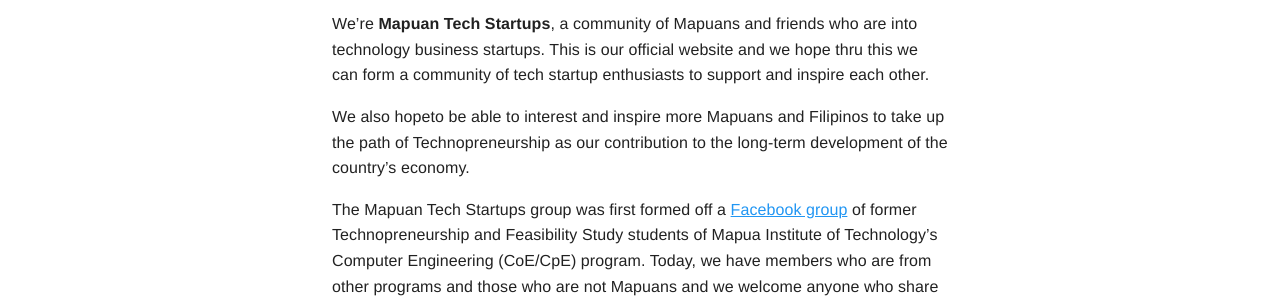
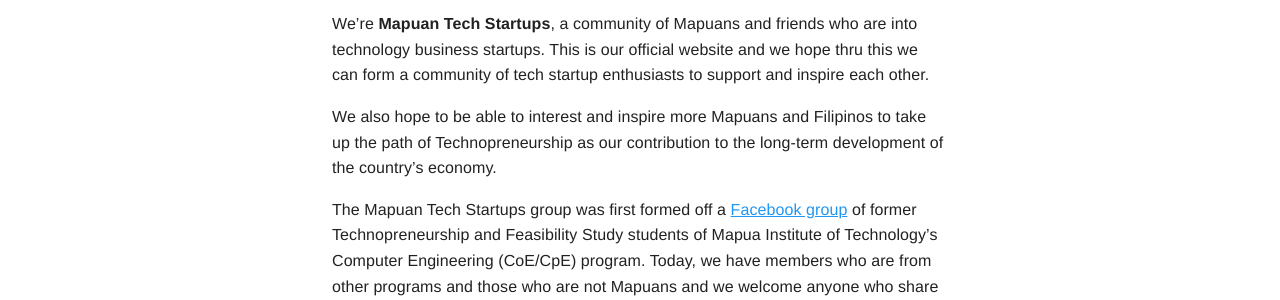
Before and after one commit to mapuantech/mapuantech.github.io, a Jekyll site: the page built from about.md, in a window 1280 px wide. Shown: the part 220-520 px from the top of the page. Built offline with Jekyll 4.4.1, drawn with Linux system fonts in a browser that asks for light colours; some web fonts are replaced.

Commit message:
Update about.md

```diff
--- a/about.md
+++ b/about.md
@@ -6,6 +6,6 @@
 
 We're **Mapuan Tech Startups**, a community of Mapuans and friends who are into technology business startups. This is our official website and we hope thru this we can form a community of tech startup enthusiasts to support and inspire each other.
 
-We also hopeto be able to interest and inspire more Mapuans and Filipinos to take up the path of Technopreneurship as our contribution to the long-term development of the country's economy.
+We also hope to be able to interest and inspire more Mapuans and Filipinos to take up the path of Technopreneurship as our contribution to the long-term development of the country's economy.
 
 The Mapuan Tech Startups group was first formed off a [Facebook group](ttps://www.facebook.com/groups/225295784331139/) of former Technopreneurship and Feasibility Study students of Mapua Institute of Technology's Computer Engineering (CoE/CpE) program. Today, we have members who are from other programs and those who are not Mapuans and we welcome anyone who share our interests and endeavor.
```
